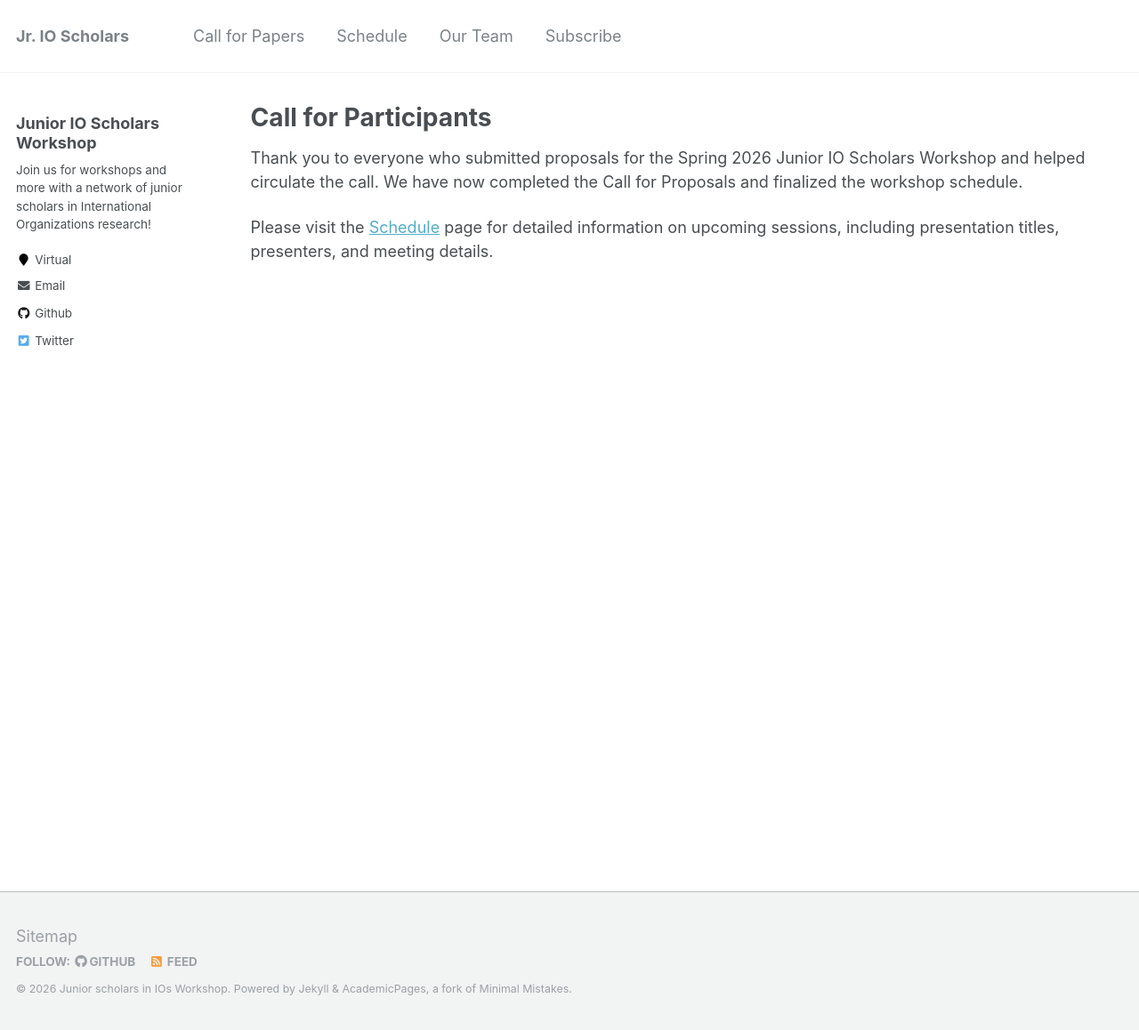
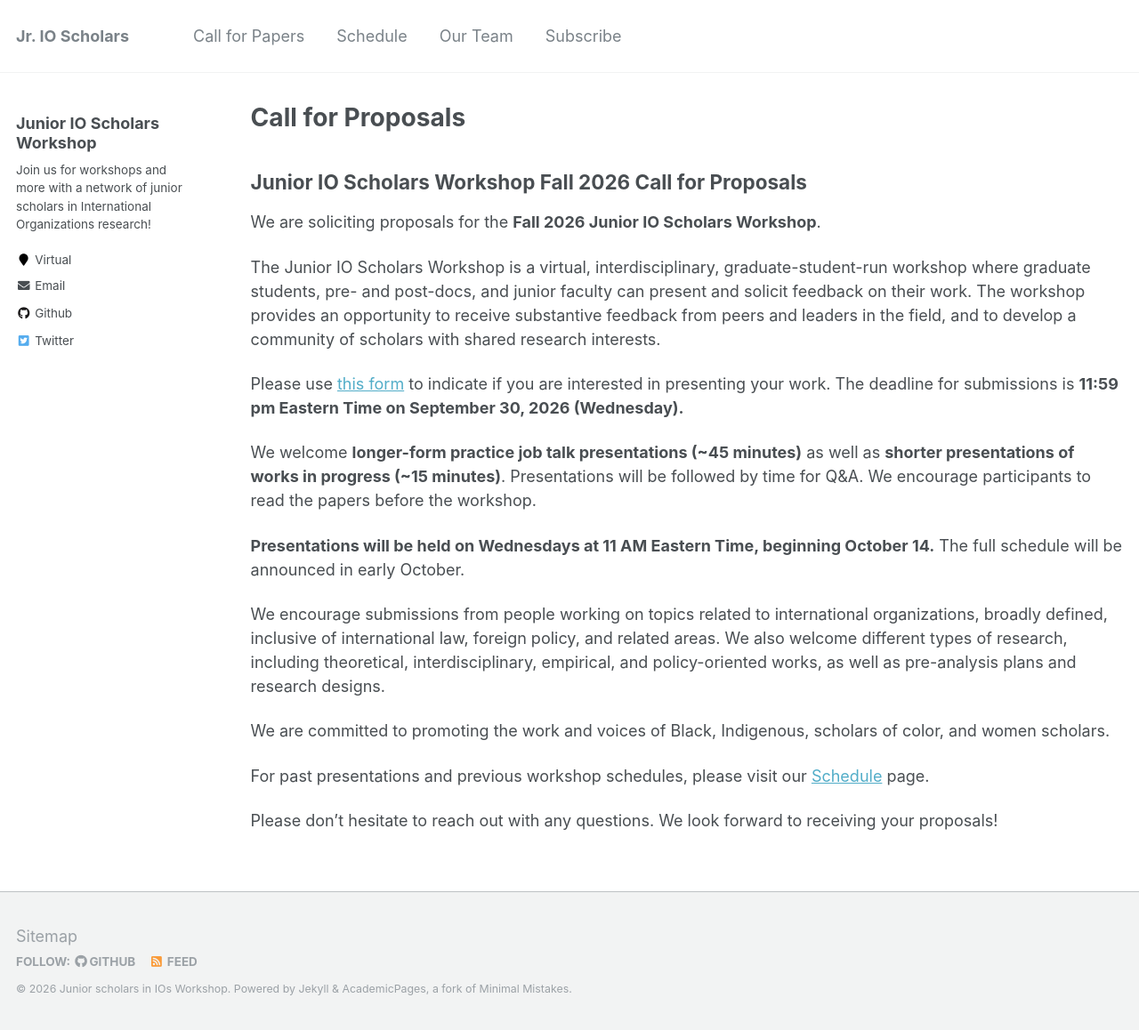
Before and after one commit to IO-workshop/IO-workshop.github.io, a Jekyll site: the page built from _pages/cfp.md, in a window 1280 px wide and 1158 px high. Shown: the whole window at 89% size. Built offline with Jekyll 4.4.1, drawn with Linux system fonts in a browser that asks for light colours.

Commit message:
Update cfp.md

```diff
--- a/_pages/cfp.md
+++ b/_pages/cfp.md
@@ -1,15 +1,29 @@
 ---
 layout: archive
-title: "Call for Participants"
+title: "Call for Proposals"
 permalink: /cfp/
 author_profile: true
 ---
 
+## Junior IO Scholars Workshop Fall 2026 Call for Proposals
 
+We are soliciting proposals for the **Fall 2026 Junior IO Scholars Workshop**.
 
-Thank you to everyone who submitted proposals for the Spring 2026 Junior IO Scholars Workshop and helped circulate the call. We have now completed the Call for Proposals and finalized the workshop schedule.
+The Junior IO Scholars Workshop is a virtual, interdisciplinary, graduate-student-run workshop where graduate students, pre- and post-docs, and junior faculty can present and solicit feedback on their work. The workshop provides an opportunity to receive substantive feedback from peers and leaders in the field, and to develop a community of scholars with shared research interests.
 
-Please visit the <a href="https://io-workshop.github.io/schedule/">Schedule</a> page for detailed information on upcoming sessions, including presentation titles, presenters, and meeting details.
+Please use <a href="https://forms.gle/Q7zTp3xcocdgBDVW9">this form</a> to indicate if you are interested in presenting your work. The deadline for submissions is **11:59 pm Eastern Time on September 30, 2026 (Wednesday).**
+
+We welcome **longer-form practice job talk presentations (~45 minutes)** as well as **shorter presentations of works in progress (~15 minutes)**. Presentations will be followed by time for Q&A. We encourage participants to read the papers before the workshop.
+
+**Presentations will be held on Wednesdays at 11 AM Eastern Time, beginning October 14.** The full schedule will be announced in early October.
+
+We encourage submissions from people working on topics related to international organizations, broadly defined, inclusive of international law, foreign policy, and related areas. We also welcome different types of research, including theoretical, interdisciplinary, empirical, and policy-oriented works, as well as pre-analysis plans and research designs.
+
+We are committed to promoting the work and voices of Black, Indigenous, scholars of color, and women scholars.
+
+For past presentations and previous workshop schedules, please visit our <a href="[https://io-workshop.github.io/schedule/](https://io-workshop.github.io/schedule/)">Schedule</a> page.
+
+Please don't hesitate to reach out with any questions. We look forward to receiving your proposals!
 
 
 <!--
```
